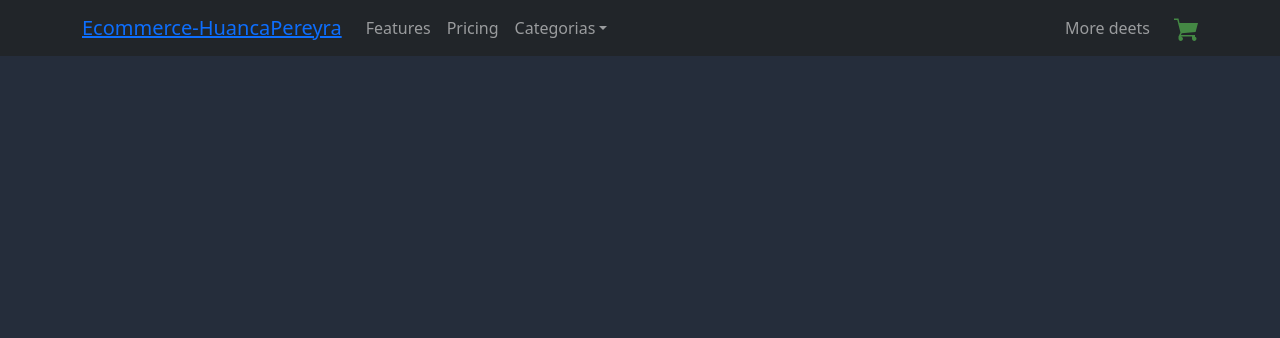
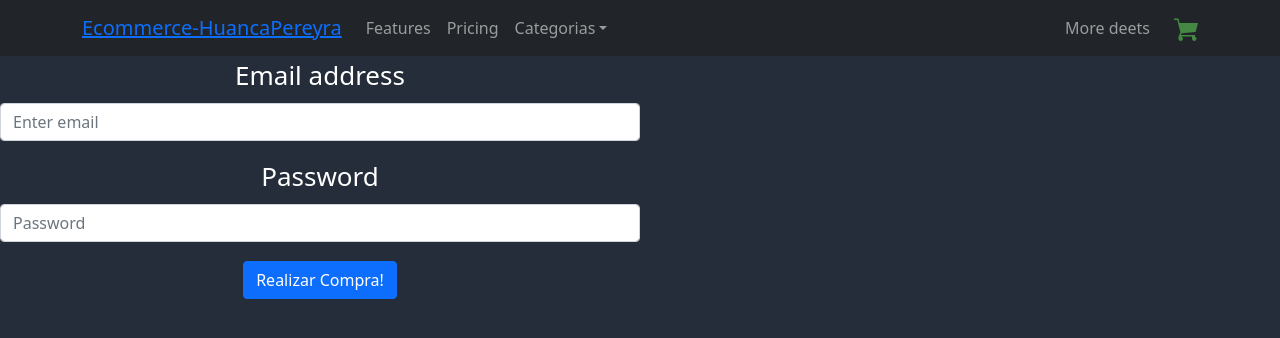
Before and after one commit to Ismael-hp/Ecommerce-HuancaPereyra, a React (Create React App) app: page /checkout in a window 1280 px wide. Shown: the top 338 px of the page. Built offline with nearby package versions, Linux system fonts and the light colour scheme.

Commit message:
Desafio N°11 parte2 firebase. Generar una orden de Compra test

```diff
--- /dev/null
+++ b/src/Components/Form-Comp/FormmC.js
@@ -0,0 +1,22 @@
+import React from 'react';
+import { Form,Button } from 'react-bootstrap';
+import SendCompra from '../SendCompra-Comp/SendCompra';
+
+const FormmC = () => {
+  return (
+    <div className='w-50'> <Form>
+    <Form.Group className="mb-3" controlId="formGroupEmail">
+      <Form.Label>Email address</Form.Label>
+      <Form.Control type="email" placeholder="Enter email" />
+    </Form.Group>
+    <Form.Group className="mb-3" controlId="formGroupPassword">
+      <Form.Label>Password</Form.Label>
+      <Form.Control type="password" placeholder="Password" />
+    </Form.Group>
+  </Form>
+  <SendCompra/>
+  </div>
+  )
+}
+
+export default FormmC
--- a/src/Components/Routes-Comp/Routess.js
+++ b/src/Components/Routes-Comp/Routess.js
@@ -1,6 +1,7 @@
 import React from 'react';
 import { BrowserRouter, Route, Routes } from 'react-router-dom';
 import Cart from '../cart-Comp/cart';
+import FormmC from '../Form-Comp/FormmC';
 import ItemDetail from '../Items_Comp/ItemDetail';
 import ItemDetailContainer from '../Items_Comp/ItemDetailContainer';
 import ItemlistContainer from '../Items_Comp/ItemlistContainer';
@@ -17,6 +18,7 @@ const Routess = () => {
           <Route path="/item/:id" element={<ItemDetailContainer/>} />
           <Route path="/item/:id/carrito" element={<h1>Lista de productos en el Carrito</h1>} />
           <Route path='/cartList' element={<Cart/>}/>
+          <Route path='/checkout' element={<FormmC/>}/>
         </Routes>
       </div>
     </BrowserRouter>
--- /dev/null
+++ b/src/Components/SendCompra-Comp/SendCompra.js
@@ -0,0 +1,33 @@
+import { addDoc, collection, getFirestore } from 'firebase/firestore';
+import { useEffect, useState } from 'react';
+import { Button } from 'react-bootstrap';
+
+const SendCompra = () => {
+    const [Comprador, setComprador] = useState({
+        name:"Test",
+        email:"Test2",
+        phone:"Test3"
+    });
+    const [ordenId, setordenId] = useState(null)
+    const SendOrder =()=>{
+        const order={
+            Comprador,
+            item:[{ProductName:"MB-rodado39",Precio:54545,Description:"Detalle del producto MB"}],
+            totalCompra:12983
+        };
+        const db = getFirestore();
+        const OrdenCompra= collection(db,"orders");
+
+        addDoc(OrdenCompra,order).then(({id}) =>setordenId(id))
+        console.log(ordenId);
+    };
+
+
+
+
+  return (
+    <div><Button onClick={SendOrder}>Realizar Compra!</Button></div>
+  )
+}
+
+export default SendCompra
--- a/src/Components/cart-Comp/cart.js
+++ b/src/Components/cart-Comp/cart.js
@@ -1,6 +1,7 @@
 import React, { useContext, useEffect, useState } from "react";
 import { CartContext } from "../../context/CartContext";
 import { Button, Card } from 'react-bootstrap';
+import {Link,NavLink } from 'react-router-dom';
 const Cart = () => {
   const [PrecioTotal, setPrecioTotal] = useState([])
   const { items } = useContext(CartContext);
@@ -38,8 +39,9 @@ const Cart = () => {
             <Button onClick={removeItem} variant="danger">Remover</Button>
           </Card.Body>
         </Card>
+        <Button variant="info" ><NavLink to="../checkout" >Agregar Al Carrito!!</NavLink></Button>
         </div>
-      )) : <div><h1>Carrito Vacio</h1></div>
+      )) : <div>Lista vaciasa</div>
       }
 
     </div>
```
